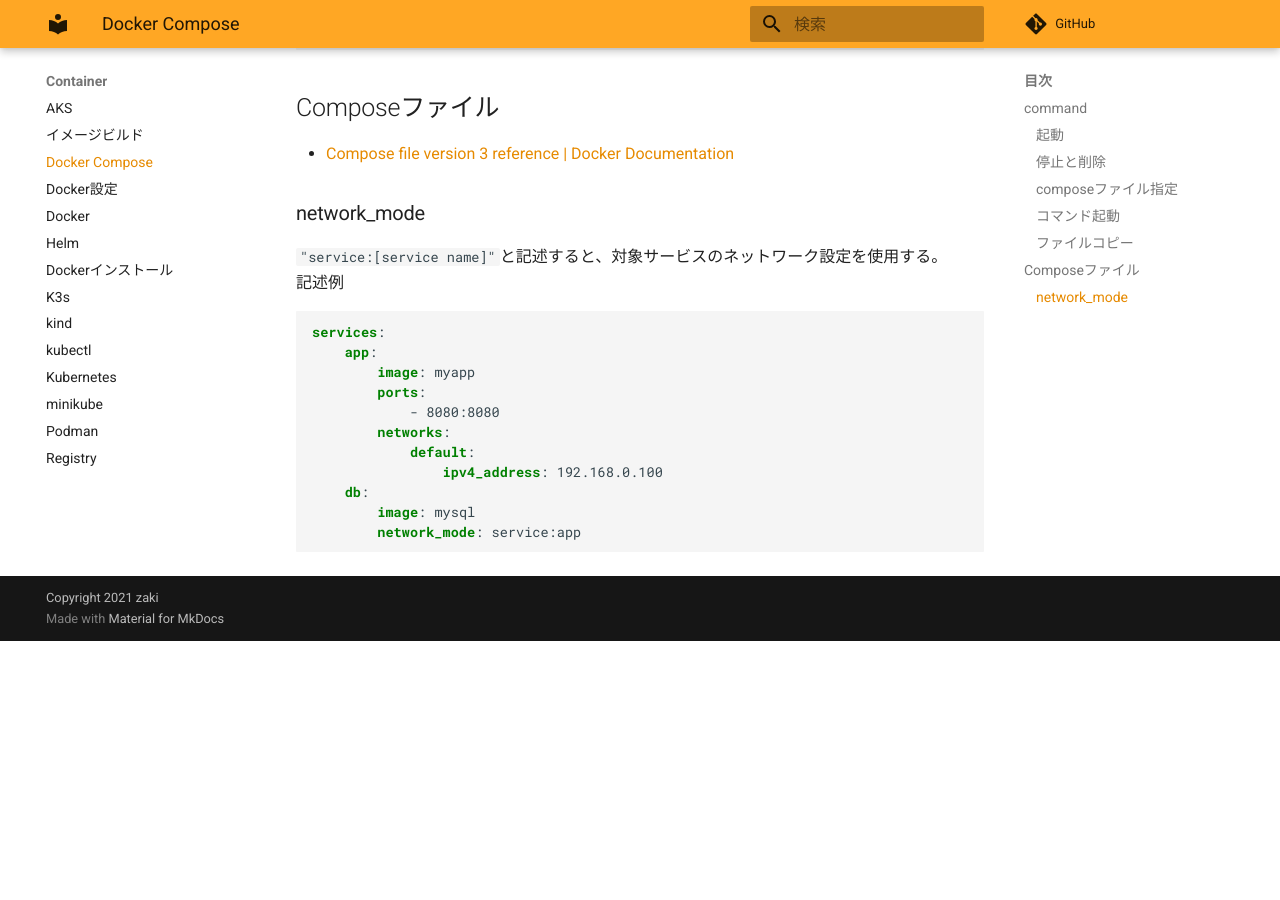
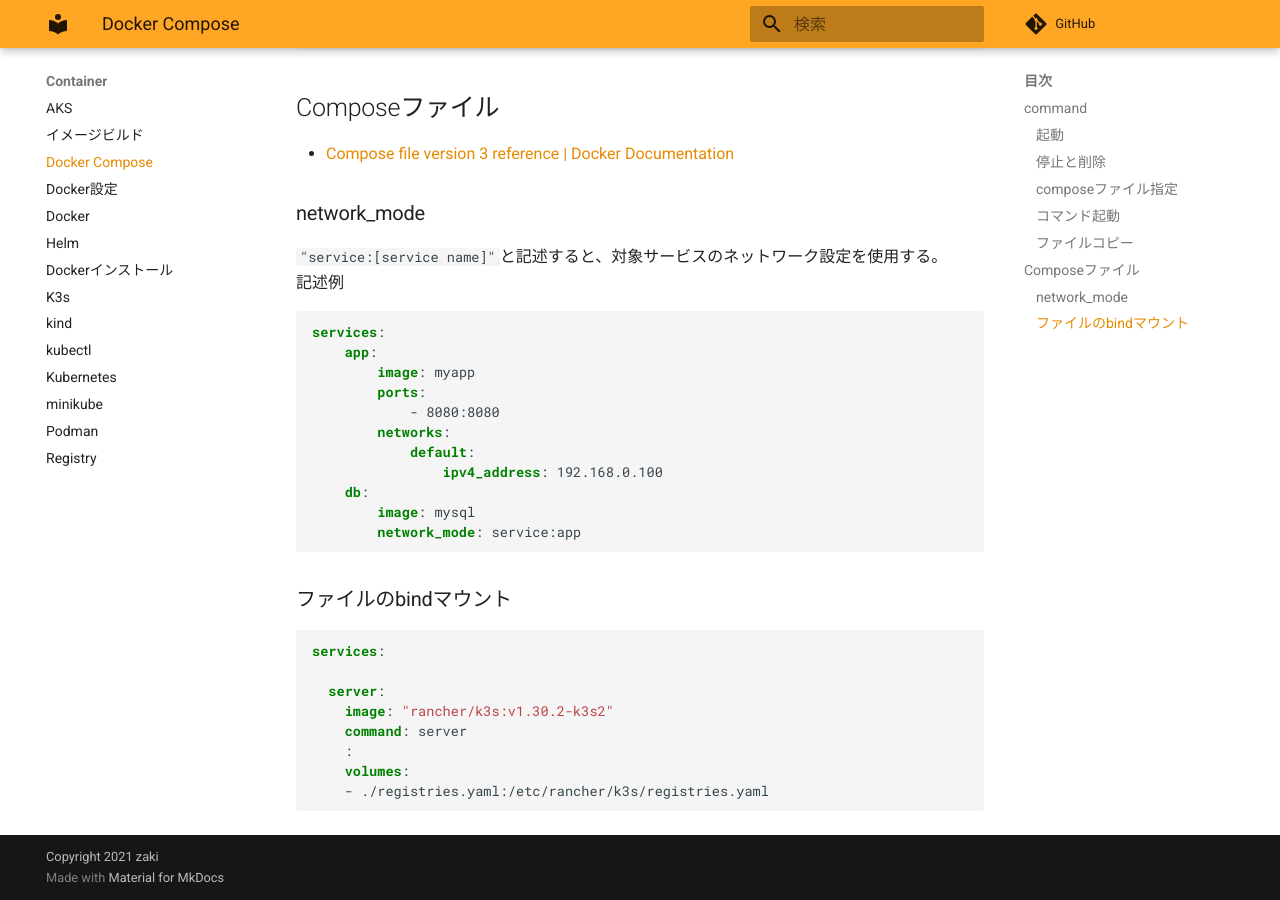
Before and after one commit to zaki-lknr/docs, an MkDocs documentation site: the page built from docs/Container/compose.md, in a window 1280 px wide and 900 px high, scrolled down 1351 px. Built offline with MkDocs 1.6.1 and Material for MkDocs 9.7.7, drawn with Linux system fonts in a browser that asks for light colours; comment, search, counter and statistics services are not loaded; before the commit the page ends 1992 px from its top, so only the background shows below that.

Commit message:
add: container/compose: ファイルのbind

````diff
--- a/docs/Container/compose.md
+++ b/docs/Container/compose.md
@@ -82,3 +82,16 @@ services:
         image: mysql
         network_mode: service:app
 ```
+
+### ファイルのbindマウント
+
+```yaml
+services:
+
+  server:
+    image: "rancher/k3s:v1.30.2-k3s2"
+    command: server
+    :
+    volumes:
+    - ./registries.yaml:/etc/rancher/k3s/registries.yaml
+```
````
